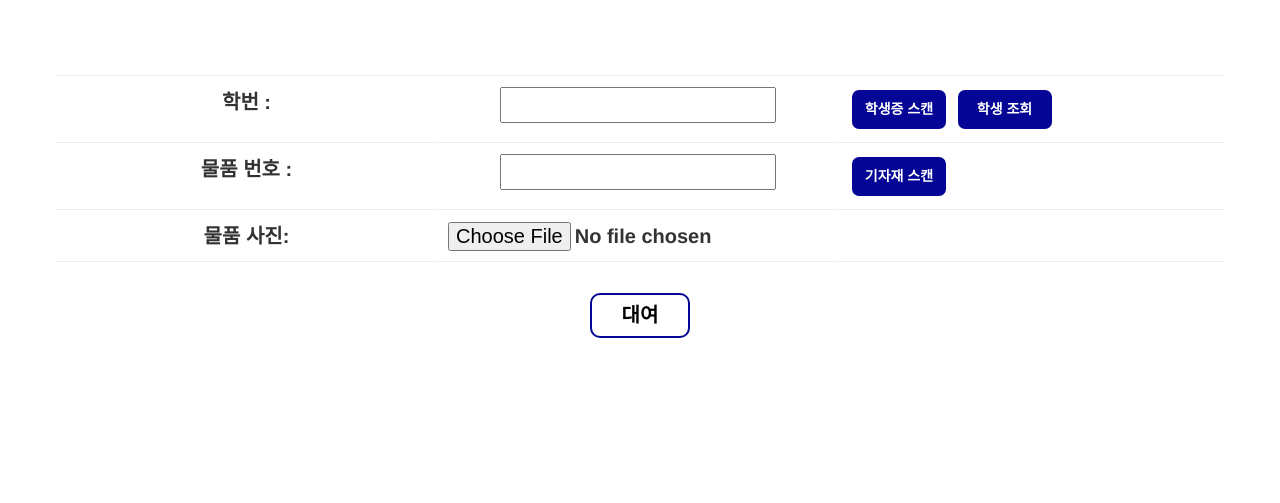
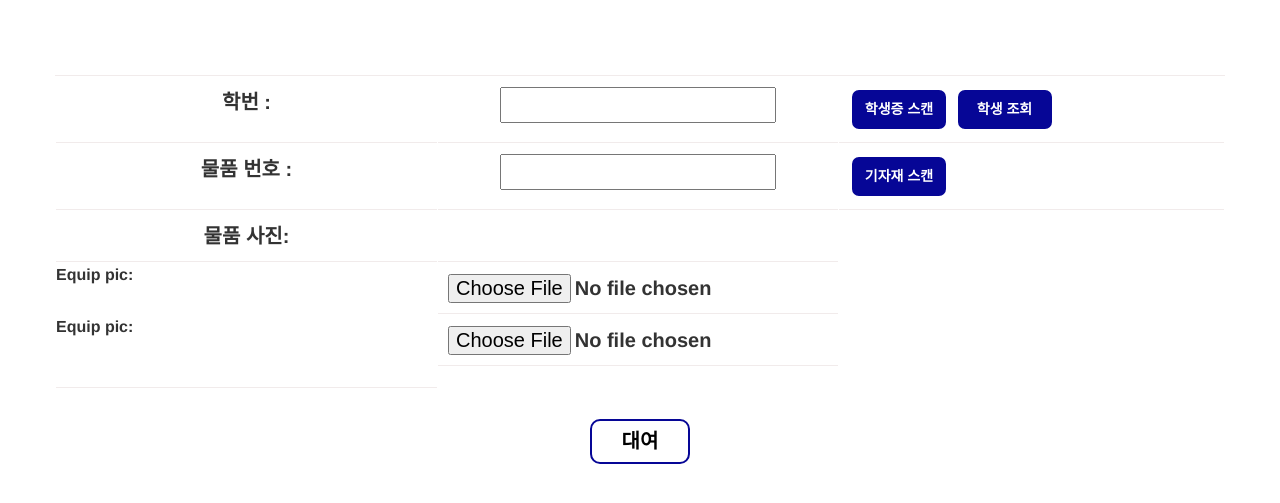
Before and after one commit to InjiChoi/Equip_Rent_Project, a Django app: page /rent/ in a window 1280 px wide. Shown: the part 271-774 px from the top of the page. Run offline with Django 3.2, Linux system fonts and the light colour scheme; some libraries are stand-ins or nearby versions.

Commit message:
multiple images upload 수정중

```diff
--- a/managements/admin.py
+++ b/managements/admin.py
@@ -1,10 +1,14 @@
 from django.contrib import admin
-from managements.models import RentManage, ReturnHistory
+from managements.models import RentManage, ReturnHistory, Equip_Picture
 # Register your models here.
 @admin.register(RentManage)
 class RentManageAdmin(admin.ModelAdmin):
     list_display=('student', 'equip','rent_date',)
 
+@admin.register(Equip_Picture)
+class EquipPictureAdmin(admin.ModelAdmin):
+    list_display=('rent', 'equip_pic',)
+
 @admin.register(ReturnHistory)
 class ReturnHistoryAdmin(admin.ModelAdmin):
     list_display=('student', 'equip', 'return_date',)
--- a/managements/models.py
+++ b/managements/models.py
@@ -15,7 +15,7 @@ class RentManage(models.Model):
 
 
 class Equip_Picture(models.Model):
-    equip_pic = models.ImageField(upload_to="equip_pic/%Y/%m/%d/")
+    equip_pic = models.ImageField(upload_to="equip_pic/%Y/%m/%d/", default=None)
     rent = models.ForeignKey(RentManage, on_delete=models.CASCADE)
 
 
--- a/managements/templates/managements/rent.html
+++ b/managements/templates/managements/rent.html
@@ -120,10 +120,18 @@
                         </tr>
                         <tr>
                             <td>물품 사진: </td>
-                            <td><input type="file" name="equip_pic" id="equip_pic"></td>
+                            <td>
+                                {{image_form.management_form}}
+                                {% for form in image_form %}
+                                    {{form}}
+                                {% endfor %}
+                            </td>
                             <td></td>
                         </tr>
                     </table>
+
+
+
                     <input type="button" value="대여" class='submit_btn' onclick='id_overlap_check()' />
             </form>
         </div>
--- a/managements/templates/managements/return_info.html
+++ b/managements/templates/managements/return_info.html
@@ -38,7 +38,9 @@
             </tbody>
         </table>
         <div style='text-align:center;'>
-            <img src="{{ rent.equip_pic.url }}" class='rent_equip_img'>
+            {% for image in rent_images %}
+                <img src="{{ image.equip_pic.url }}" class='rent_equip_img' style="max-width:200px; height:auto; margin:10px ">
+            {% endfor %}
         </div>
         <div style='text-align:center; margin-top:30px'>
             <a href="{% url 'managements:return_result' equip.pk %}" class='submit_btn' onClick="alert('반납이 완료되었습니다.')">반납</a>
--- a/managements/views.py
+++ b/managements/views.py
@@ -1,5 +1,5 @@
 from django.shortcuts import render, redirect, get_object_or_404
-from .models import RentManage, ReturnHistory
+from .models import RentManage, ReturnHistory, Equip_Picture
 from students.models import Student
 from equipments.models import Equipment
 from managements.forms import RentForm, ReturnForm, EquipPictureForm
@@ -10,6 +10,7 @@ from django.contrib import messages
 from django.http import JsonResponse, HttpResponse
 from django.db.models import Q
 from math import ceil
+from django.forms import modelformset_factory
 
 from django.contrib.sites.shortcuts import get_current_site
 from django.template.loader import render_to_string
@@ -28,6 +29,8 @@ def main_page(request):
 
 # 대여 페이지
 def rent(request):
+        ImageFormSet = modelformset_factory(Equip_Picture, form=EquipPictureForm, max_num=3, extra=2, labels=None)
+
         if request.method == 'POST':
                 rent_student_id = request.POST.get('student_id')
                 rent_equipment_id = request.POST.get('equip_id')
@@ -36,7 +39,9 @@ def rent(request):
                 rent_equip = get_object_or_404(Equipment, equip_id=rent_equipment_id)
 
                 rent_form = RentForm(request.POST, request.FILES)
-                if rent_form.is_valid() :
+                image_form = ImageFormSet(request.POST, request.FILES, queryset=Equip_Picture.objects.none())
+
+                if rent_form.is_valid() and image_form.is_valid() :
                         rent_info = rent_form.save(commit=False)
                         rent_info.student = rent_student
                         rent_info.equip = rent_equip
@@ -44,6 +49,11 @@ def rent(request):
                         rent_equip.rent_status = True
                         rent_equip.save()
                         rent_info.save()
+                        for form in image_form.cleaned_data:
+                                equip_pic = form['equip_pic']
+                                rent_equip_pic = Equip_Picture(equip_pic=equip_pic, rent=rent_info)
+                                rent_equip_pic.save()
+
 
                         current_site = get_current_site(request)
                         html_message = render_to_string('managements/user_activate_email.html', {
@@ -57,8 +67,10 @@ def rent(request):
                 return redirect('managements:rent_list')
         else:
                 rent_form = RentForm()
+                image_form = ImageFormSet(queryset=Equip_Picture.objects.none())
                 ctx = {
                         'rent_form':rent_form,
+                        'image_form':image_form,
                 }
                 return render(request, 'managements/rent.html', ctx)
 
@@ -197,11 +209,13 @@ def return_(request):
                         student = get_object_or_404(Student, student_id=student_id)
                         equip = get_object_or_404(Equipment,equip_id=equip_id)
                         rent = get_object_or_404(RentManage, equip=equip.pk)
+                        rent_images = Equip_Picture.objects.all().filter(rent=rent.pk)
 
                         ctx = {
                                 'student':student,
                                 'equip':equip,
-                                'rent':rent
+                                'rent':rent,
+                                'rent_images':rent_images,
                         }
 
                         return render(request,'managements/return_info.html',ctx)
```
